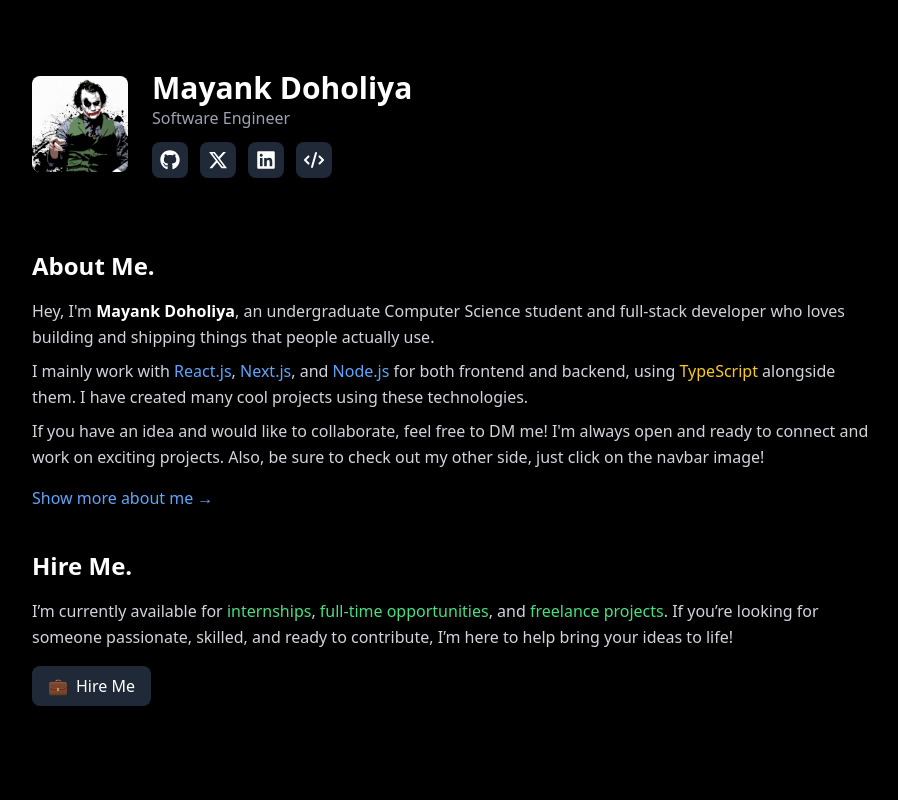
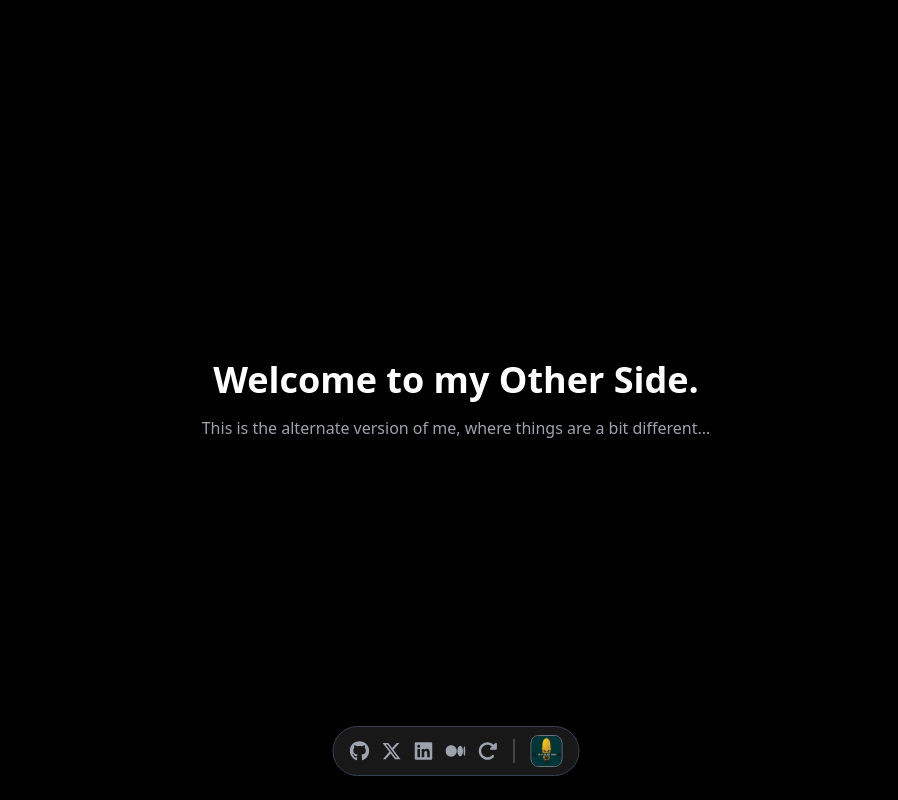
Before and after one commit to mayank543/My-portfolio, a React (Vite) app: page /alternate in a window 1280 px wide. Shown: the top 800 px of the page, without its empty margins (184-1082 px from the left). Built offline with nearby package versions, Linux system fonts and the light colour scheme.

Commit message:
added floating bar and new page

```diff
--- a/src/App.jsx
+++ b/src/App.jsx
@@ -1,29 +1,39 @@
-import { useState } from 'react'
-import reactLogo from './assets/react.svg'
-import viteLogo from '/vite.svg'
-import './App.css'
+import { BrowserRouter as Router, Routes, Route } from "react-router-dom";
 import "./index.css";
 import 'tailwindcss/tailwind.css';
 
+import Header from './components/Header';
 import SkillsSection from "./components/SkillsSection";
 import AboutMe from './components/AboutMe';
-import Header from './components/Header';
 import Projects from './components/Project';
 import Footer from "./components/Footer";
+import FloatingBar from "./components/FloatingBar";
+import AlternatePage from "./pages/AlternatePage"; // New page
 
 function App() {
-  const [count, setCount] = useState(0)
+  return (
+    <Router>
+    <div className="bg-black min-h-screen text-white flex flex-col">
+      <Routes>
+        {/* 🏠 Main Page (Includes Header) */}
+        <Route path="/" element={
+          <>
+            <Header />
+            <SkillsSection />
+            <Projects />
+            <Footer />
+          </>
+        } />
 
-  return (
-    <div>
-      <Header> </Header>
-      <SkillsSection />
-      <Projects/>
-      <Footer />
+        {/* 🎭 Alternate Page (No Header) */}
+        <Route path="/alternate" element={<AlternatePage />} />
+      </Routes>
 
-
+      {/* Floating Bar Stays on All Pages */}
+      <FloatingBar />
     </div>
-  )
+  </Router>
+  );
 }
 
-export default App
+export default App;
--- a/src/components/FloatingBar.jsx
+++ b/src/components/FloatingBar.jsx
@@ -31,9 +31,9 @@ function FloatingBar() {
 
       {/* Profile Image (Click to switch personality) */}
       <img
-        src="/profile.jpg" // Change to your actual image path
+        src="src/assets/WalterWhite.jpeg" // Change to your actual image path
         alt="Profile"
-        className="w-8 h-8 rounded-full cursor-pointer border border-gray-500"
+        className="w-8 h-8 rounded-lg cursor-pointer border border-gray-500"
         onClick={() => navigate("/alternate")}
       />
     </div>
--- a/src/components/Footer.jsx
+++ b/src/components/Footer.jsx
@@ -4,7 +4,7 @@ import { IoLogoXing } from "react-icons/io";
 
 function Footer() {
   return (
-    <footer className="bg-black text-white px-6 py-8 text-center">
+    <footer className="bg-black text-white px-6 py-4 pb-20 text-center">
       {/* Contact Section */}
       <h2 className="text-xl font-bold">Reach out to me.</h2>
       <p className="text-gray-400 mt-2">
--- a/src/pages/AlternatePage.jsx
+++ b/src/pages/AlternatePage.jsx
@@ -1,16 +1,13 @@
-import React from "react";
-import FloatingBar from "../components/FloatingBar";
+export default function AlternatePage() {
+  return (
+    <div className="flex items-center justify-center h-screen bg-black text-white">
 
-function AlternatePage() {
-  return (
-    <div className="min-h-screen bg-black text-white flex flex-col items-center justify-center">
-      <h1 className="text-3xl font-bold">Welcome to my Other Side.</h1>
-      <p className="text-gray-400 mt-2">This is the alternate version of me, where things are a bit different...</p>
-
-      {/* Floating Bar (Persists on both pages) */}
-      <FloatingBar />
+      <div className="text-center">
+        <h1 className="text-4xl font-bold">Welcome to my Other Side.</h1>
+        <p className="text-gray-400 mt-4">
+          This is the alternate version of me, where things are a bit different...
+        </p>
+      </div>
     </div>
   );
 }
-
-export default AlternatePage;
```
Also changed, not shown: src/assets/WalterWhite.jpeg (added).
